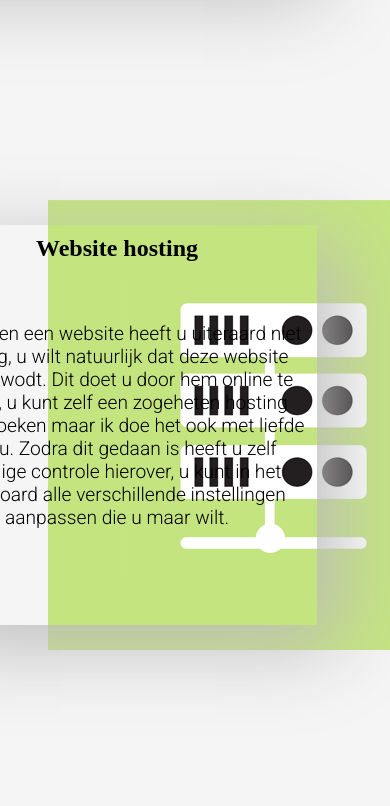
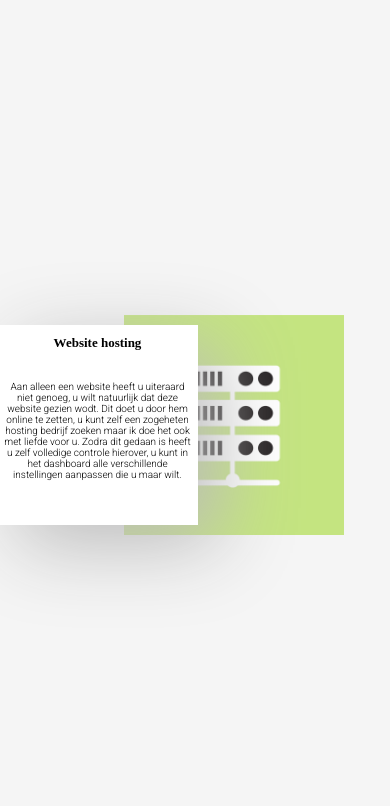
Before and after one commit to DesignerTies/eigen-website, a PHP site: page / in a window 390 px wide. Shown: the part 1516-2322 px from the top of the page. Run offline with PHP 8.4, Linux system fonts and the light colour scheme; some web fonts are replaced.

Commit message:
middelste gedeelte van de site responsive gemaakt

```diff
--- a/style.css
+++ b/style.css
@@ -555,9 +555,8 @@ form {
   header {
     width: 60%;
   }
-  #tekst-foto-services {
+  .tekst-services {
     background-color: #fff;
-    box-shadow: 0px 0px 0px #fff;
   }
 }
 
@@ -565,11 +564,72 @@ form {
   nav {
     width: 100%;
   }
+  #tekst-foto-services {
+    height: 350px;
+    width: 350px;
+    left: 70%;
+  }
+  #foto-services {
+    width: 390px;
+    height: 390px;
+    left: 30%;
+  }
+  .tekst-services h2 {
+    font-size: large;
+  }
+  #tekst-foto-services p {
+    font-size: large;
+  }
+
+  #hosting-service {
+    width: 350px;
+    height: 350px;
+    left: 25%;
+  }
+  #hosting-service p {
+    font-size: large;
+  }
+  #foto-hosting-service {
+    width: 390px;
+    height: 390px;
+    left: 60%;
+  }
 }
 
 @media screen and (max-width: 850px) {
   header {
     width: 70%;
+  }
+  #tekst-foto-services {
+    height: 250px;
+    width: 250px;
+    left: 70%;
+  }
+  #foto-services {
+    width: 270px;
+    height: 270px;
+    left: 30%;
+  }
+  .tekst-services h2 {
+    font-size: small;
+  }
+  #tekst-foto-services p {
+    font-size: 12px;
+  }
+
+  #hosting-service {
+    width: 250px;
+    height: 250px;
+    left: 30%;
+  }
+  #hosting-service p {
+    font-size: 12px;
+  }
+  #foto-hosting-service {
+    width: 270px;
+    height: 270px;
+    left: 70%;
+    background-size: cover;
   }
 }
 
@@ -586,4 +646,34 @@ form {
   #logo {
     width: 80%;
   }
+  #tekst-foto-services {
+    height: 200px;
+    width: 200px;
+    left: 70%;
+  }
+  #foto-services {
+    width: 220px;
+    height: 220px;
+    left: 30%;
+  }
+  .tekst-services h2 {
+    font-size: small;
+  }
+  #tekst-foto-services p {
+    font-size: 10px;
+  }
+
+  #hosting-service {
+    width: 200px;
+    height: 200px;
+    left: 25%;
+  }
+  #hosting-service p {
+    font-size: 10px;
+  }
+  #foto-hosting-service {
+    width: 220px;
+    height: 220px;
+    left: 60%;
+  }
 }
```
